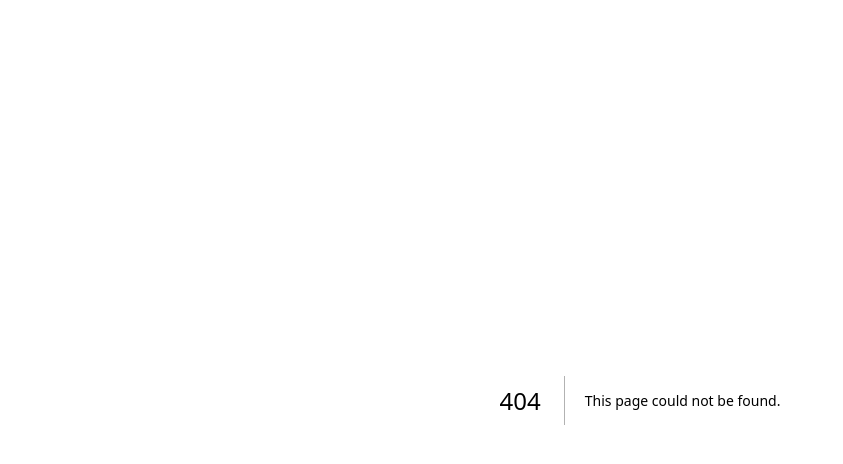
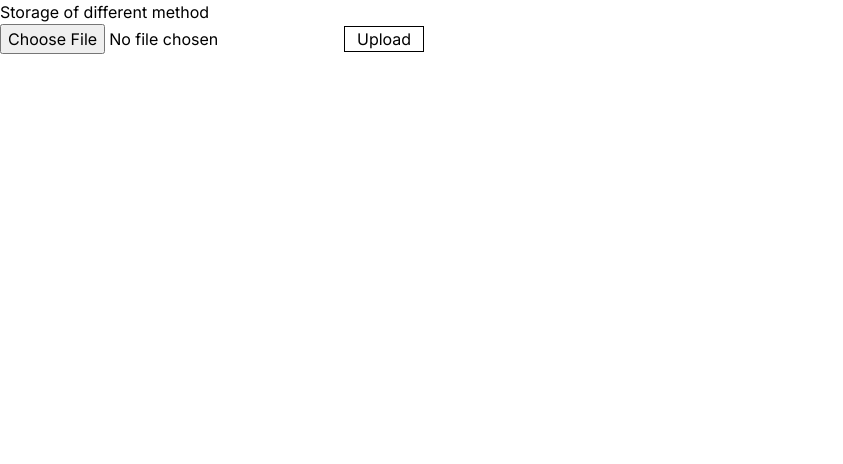
Before and after one commit to faizan619/firebase-nextjs-all-features, a Next.js app: page /storagev2 in a window 1280 px wide. Before the commit this address had no page. Shown: the top 464 px of the page, without its empty margins (0-843 px from the left). Built offline with nearby package versions, Linux system fonts and the light colour scheme; no server answers.

Commit message:
half work done

```diff
--- /dev/null
+++ b/src/app/storagev2/page.js
@@ -0,0 +1,45 @@
+"use client"
+
+import { storage } from "@/firebase/config";
+import { v4 } from "uuid";
+import { getDownloadURL, ref, uploadBytes } from "firebase/storage";
+import { useState } from "react"
+
+export default function Page(){
+
+    const [img,setImg] = useState("");
+    const [imgLink,setImgLink] = useState("")
+
+    const handleSubmit = ()=>{
+        if(!img){
+            alert("Please Upload an Image");
+        }
+        else{
+            let filename = img.name
+            console.log("file name :",filename);
+            var parts = filename.split('.')
+            console.log("Extension is :",parts[1]);
+            const storageRef = ref(storage,`/storagev2/${v4()}.${parts[1]}`)
+            // const storageRef = ref(storage,`/storagev2/${}`)
+            uploadBytes(storageRef,img).then(data=>{
+                console.log("Data is:",data);
+                getDownloadURL(data.ref).then(val=>{
+                    setImgLink(val)
+                    setImg("")
+                })
+            })
+        }
+    }
+
+    return(
+        <div>
+            <h1>Storage of different method</h1>
+            <div>
+                <input type="file" onChange={(e)=>{setImg(e.target.files[0]);console.log(img)}} />
+                <button className="border border-black px-3" onClick={handleSubmit}>Upload</button>
+                {/* <p>{imgLink}</p> */}
+                {imgLink && <p>{imgLink}</p>}
+            </div>
+        </div>
+    )
+}
--- a/src/app/storefire/page.js
+++ /dev/null
@@ -1,35 +0,0 @@
-"use client"
-import { useState } from "react"
-import { storage,db } from "@/firebase/config";
-
-export default function Page(){
-
-    const [selectImage,setSelectImage] = useState([]);
-    const [loading,setLoading] = useState(false)
-
-    const handleImageUpload = (e)=>{
-        const files = e.target.files;
-        const uploadSelectedImage = [];
-
-        for(let i=0;i<files.length;i++){
-            uploadSelectedImage.push(files[i]);
-        }
-        setSelectImage(uploadSelectedImage);
-        console.log("selected Image : ",selectImage)
-    }
-
-    const handleUpload = ()=>{
-        console.log(selectImage.length>0?"No data found":"data found")
-    }
-
-
-    // console.log(img)
-
-    return(
-        <div className="bg-blue-950 min-h-screen text-white">
-            <div>
-                <input type="file" className="border" onChange={handleImageUpload} />
-            </div>
-        </div>
-    )
-}
--- a/src/firebase/config.js
+++ b/src/firebase/config.js
@@ -1,10 +1,7 @@
 import { initializeApp,getApps } from "firebase/app";
-import { getStorage } from "firebase/storage";
-import {getDatabase} from "firebase/database"
 
 // for storage folder
-// import {getStorage} from "firebase/storage"
-
+import {getStorage} from "firebase/storage"
 const firebaseConfig={
       apiKey:process.env.NEXT_PUBLIC_FIREBASE_API_KEY,
       authDomain: process.env.NEXT_PUBLIC_FIREBASE_AUTH_DOMAIN,
@@ -14,7 +11,6 @@ const firebaseConfig={
       messagingSenderId: process.env.NEXT_PUBLIC_FIREBASE_MESSAGING_SENDER_ID,
       appId: process.env.NEXT_PUBLIC_FIREBASE_APP_ID
 }
-
 // const app = initializeApp(firebaseConfig);
 const apna_app = getApps().length === 0? initializeApp(firebaseConfig):getApps()[0];
 export default apna_app;
@@ -22,46 +18,3 @@ export default apna_app;
 // for storage folder
 const storage = getStorage(apna_app)
 export {storage}
-
-const db = getDatabase(apna_app)
-export {db}
-
-// const firebaseConfig = {
-//   apiKey: "AIzaSyAzKwjcRn06091-QEExKJ_ICfqZtJRq0hU",
-//   authDomain: "codofile-feedback.firebaseapp.com",
-//   databaseURL: "https://codofile-feedback-default-rtdb.firebaseio.com",
-//   projectId: "codofile-feedback",
-//   storageBucket: "codofile-feedback.appspot.com",
-//   messagingSenderId: "449924536209",
-//   appId: "1:449924536209:web:90376f728bc82b0c1bec30"
-// };
-
-// Initialize Firebase
-
-
-
-// import { getApps, initializeApp } from "firebase/app";
-// import {getStorage} from "firebase/storage"
-// import {getDatabase} from "firebase/database"
-
-// import {getFirestore} from "firebase/firestore"
-
-// const firebaseConfig = {
-//   apiKey: process.env.NEXT_PUBLIC_FIREBASE_API_KEY ,
-//   authDomain: process.env.NEXT_PUBLIC_FIREBASE_AUTH_DOMAIN ,
-//   projectId: process.env.NEXT_PUBLIC_FIREBASE_PROJECT_ID ,
-//   storageBucket: process.env.NEXT_PUBLIC_FIREBASE_STORAGE_BUCKET ,
-//   messagingSenderId: process.env.NEXT_PUBLIC_FIREBASE_MESSAGING_SENDER_ID ,
-//   appId: process.env.NEXT_PUBLIC_FIREBASE_APP_ID
-// };
-
-// // Initialize Firebase
-// let firebase_app = getApps().length === 0 ? initializeApp(firebaseConfig):getApps()[0];
-// const storage = getStorage(firebase_app);
-// const db = getDatabase(firebase_app)
-// const imgDB = getStorage(firebase_app)
-// const txtDB = getFirestore(firebase_app)
-// export {storage};
-// export {db}
-// export {imgDB,txtDB}
-// export default firebase_app;
```
